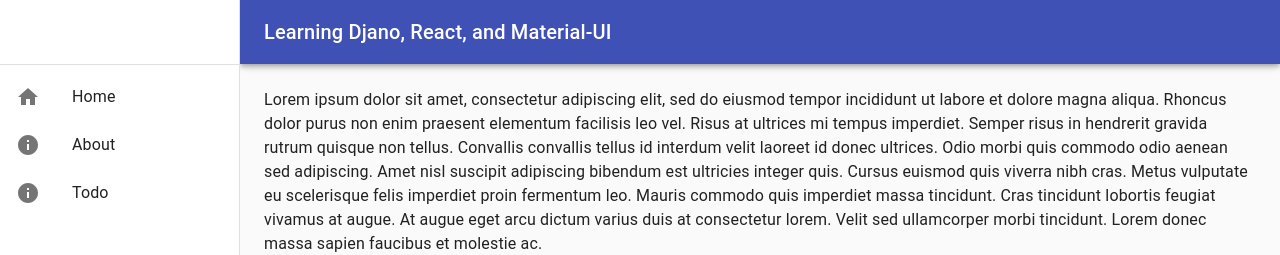
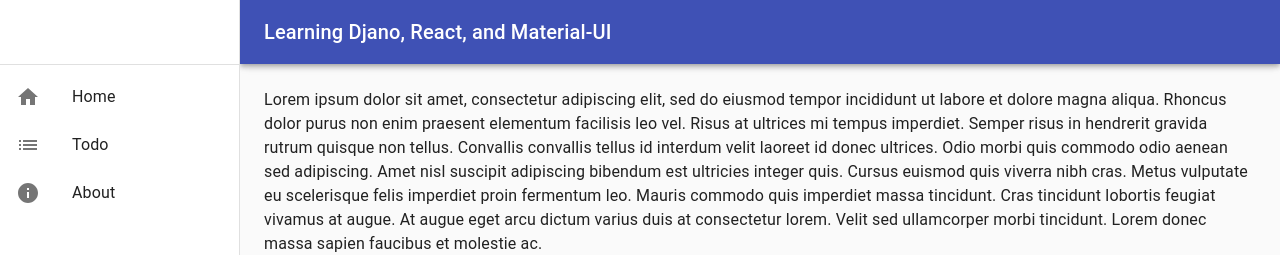
Before and after one commit to yhmun/docker-django-react, a React (Create React App) app in the folder frontend/: page / in a window 1280 px wide. Shown: the top 255 px of the page. Built offline with nearby package versions, Linux system fonts and the light colour scheme.

Commit message:
Fix list icon

```diff
--- a/frontend/src/components/NavBar.js
+++ b/frontend/src/components/NavBar.js
@@ -55,8 +55,8 @@ class NavBar extends Component {
 
   items = [
     { to: '/', icon: <HomeIcon />, text: 'Home' },
+    { to: '/todos', icon: <ListIcon />, text: 'Todo' },
     { to: '/about', icon: <InfoIcon />, text: 'About' },
-    { to: '/todos', icon: <InfoIcon />, text: 'Todo' },
   ];
 
   handleMobileDrawerToggle = (event) => {
```
